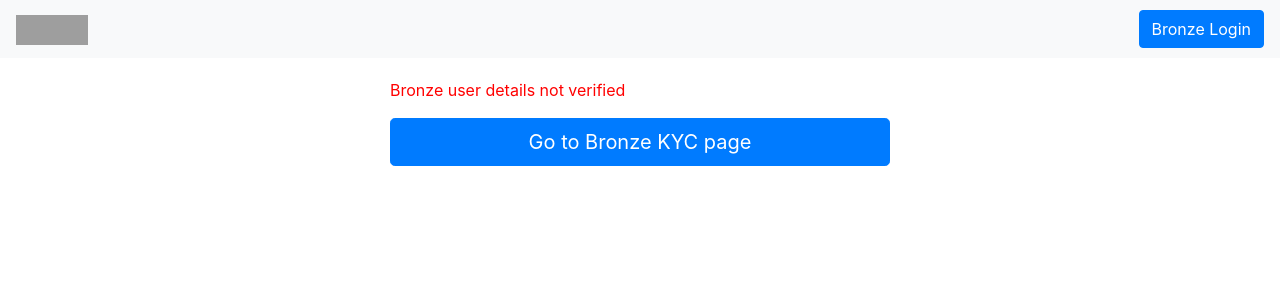
After one commit to zap-me/zap_payments, a Flask app: page /kyc_incomplete in a window 1280 px wide. The commit adds this page. Shown: the top 300 px of the page. Run offline with Flask 2, Linux system fonts and the light colour scheme; a user stored in the database is signed in; parts of the project's set-up code (start-up, migrations or seed data) failed here and were passed over; some libraries are stand-ins or nearby versions; grey boxes are pictures that could not be loaded.

Commit message:
oauth to bronze and require kyc
Co-authored-by: Daniel Newton <djpnewton@gmail.com>

```diff
--- a/app.py
+++ b/app.py
@@ -12,7 +12,7 @@ import io
 import re
 import urllib.parse
 
-from flask import url_for, redirect, render_template, request, abort, jsonify, Markup
+from flask import url_for, redirect, render_template, request, abort, jsonify, Markup, flash, g
 from flask_security.utils import encrypt_password
 from flask_socketio import Namespace, emit, join_room, leave_room
 from flask_security import current_user
@@ -21,6 +21,7 @@ import werkzeug
 import requests
 import qrcode
 import qrcode.image.svg
+from bronze import make_bronze_blueprint, bronze
 
 from app_core import app, db, mail, socketio, aw, timer
 from models import security, user_datastore, Role, User, Invoice, Utility
@@ -31,6 +32,9 @@ logger = logging.getLogger(__name__)
 ws_invoices = {}
 ws_sids = {}
 MAX_DETAIL_CHARS = 12
+
+bronze_blueprint = make_bronze_blueprint('userinfo kyc', redirect_url='/')
+app.register_blueprint(bronze_blueprint, url_prefix='/bronze_login')
 
 #
 # Helper functions
@@ -191,6 +195,23 @@ def qrcode_svg_create(data):
     svg = output.getvalue().decode('utf-8')
     return svg
 
+def check_bronze_oauth(flash_it=False):
+    if not bronze.authorized:
+        if flash_it:
+            flash('You must log in to Bronze before making a bill payment', 'danger')
+        return False;
+    if not g.bronze_kyc:
+        if flash_it:
+            flash('Unable to check user KYC level', 'danger')
+        return False;
+    return True
+
+def check_bronze_kyc_level():
+    level = int(g.bronze_kyc['level'])
+    if level < 2:
+        return False;
+    return True
+
 @app.before_first_request
 def start_address_watcher():
     aw.transfer_tx_callback = transfer_tx_callback
@@ -227,6 +248,19 @@ def urls_to_links(s):
 
 @app.before_request
 def before_request_func():
+    # set bronze vars
+    g.bronze_authorized = bronze.authorized
+    g.bronze_userinfo = None
+    g.bronze_kyc = None
+    g.bronze_kyc_url = app.config["BRONZE_ADDRESS"] + '/Manage/Kyc'
+    if bronze.authorized:
+        userinfo = bronze_blueprint.session.get('UserInfo')
+        if userinfo.ok:
+            g.bronze_userinfo = userinfo.json()
+        kyc = bronze_blueprint.session.get('AccountKyc')
+        if kyc.ok:
+            g.bronze_kyc = kyc.json()
+    # debug requests
     if "DEBUG_REQUESTS" in app.config:
         print("URL: %s" % request.url)
         print(request.headers)
@@ -315,10 +349,18 @@ socketio.on_namespace(SocketIoNamespace("/"))
 # Public endpoints
 #
 
+@app.route("/kyc_incomplete")
+def kyc_incomplete():
+    return render_template('kyc_incomplete.html')
+
 @app.route("/utilities")
 def utilities():
+    if check_bronze_oauth(True):
+        if not check_bronze_kyc_level():
+            return redirect(url_for('kyc_incomplete'))
+
     utilities = Utility.all_alphabetical(db.session)
-    return render_template("utilities.html", utilities=utilities)
+    return render_template('utilities.html', utilities=utilities)
 
 def validate_amount(amount):
     try:
@@ -400,6 +442,11 @@ def utility():
     STATUS_CREATE = "create"
     STATUS_CHECK = "check"
 
+    if not check_bronze_oauth():
+        return redirect(url_for('index'))
+    if not check_bronze_kyc_level():
+        return redirect(url_for('kyc_incomplete'))
+
     utility_id = int(request.args.get("utility"))
     utility = Utility.from_id(db.session, utility_id)
     Utility.jsonify_bank_descriptions([utility])
@@ -472,6 +519,18 @@ def invoice():
     #TODO: other statuses..
     return render_template("invoice.html", invoice=invoice, order=order, error=error, qrcode_svg=qrcode_svg, url=url)
 
+@app.route('/bronze_oauth')
+def bronze_oauth():
+    if not bronze.authorized:
+        return redirect(url_for('bronze.login'))
+    return redirect(url_for('index'))
+
+@app.route("/bronze_logout")
+def bronze_logout():
+    if bronze_blueprint.token:
+        del bronze_blueprint.token
+    return redirect(url_for('index'))
+
 if __name__ == "__main__":
     setup_logging(logging.DEBUG)
 
--- a/app_core.py
+++ b/app_core.py
@@ -48,6 +48,11 @@ if os.getenv("INVOICE_EMAIL_SECONDS"):
 app.config["INVOICE_WS_SECONDS"] = 60
 if os.getenv("INVOICE_WS_SECONDS"):
     app.config["INVOICE_WS_SECONDS"] = int(os.getenv("INVOICE_WS_SECONDS"))
+if os.getenv("CLIENT_ID"):
+    app.config["CLIENT_ID"] = os.getenv("CLIENT_ID")
+if os.getenv("CLIENT_SECRET"):
+    app.config["CLIENT_SECRET"] = os.getenv("CLIENT_SECRET")
+
 db = SQLAlchemy(app)
 mail = MailSendGrid(app)
 socketio = SocketIO(app)
--- a/requirements.txt
+++ b/requirements.txt
@@ -16,3 +16,4 @@ qrcode==6.1
 email-validator==1.0.5
 sendgrid==6.3.1
 jsbeautifier==1.11.0
+Flask-Dance==3.0.0
--- a/templates/index.html
+++ b/templates/index.html
@@ -3,7 +3,6 @@
 {% block content %}
 <div class="row justify-content-center">
 <div class="col-sm-6">
-    <img class="mb-4" src="https://zap.me/app/themes/zap/assets/public/images/logo-footer.svg" alt="" width="72" height="72">
     <ul>
         <li>
             <a href="/utilities">ZAP Bill Payment</a>
--- /dev/null
+++ b/templates/kyc_incomplete.html
@@ -0,0 +1,12 @@
+{% extends "layout.html" %}
+
+{% block content %}
+<div class="row justify-content-center">
+<div class="col-sm-6">
+    <div class="card-body">
+	<p><font color="red">Bronze user details not verified</font></p>
+	<button class="btn btn-lg btn-primary btn-block" type="button" onclick="window.location.href='{{ g.bronze_kyc_url }}'"/>Go to Bronze KYC page</button>
+    </div>
+</div>
+</div>
+{% endblock %}
--- a/templates/layout.html
+++ b/templates/layout.html
@@ -9,8 +9,43 @@
     <link rel="stylesheet" href="https://stackpath.bootstrapcdn.com/bootstrap/4.5.0/css/bootstrap.min.css" integrity="sha384-9aIt2nRpC12Uk9gS9baDl411NQApFmC26EwAOH8WgZl5MYYxFfc+NcPb1dKGj7Sk" crossorigin="anonymous">
 
     <title>{% block title %}{% endblock %}</title>
+    <nav class="navbar navbar-expand-lg navbar-light bg-light">
+      <a class="navbar-brand" href="/">
+        <img src="https://zap.me/app/themes/zap/assets/public/images/logo-footer.svg" alt="" width="72" height="30">
+      </a>
+      <div class="collapse navbar-collapse" id="navbarNavDropdown">
+        <ul class="navbar-nav">
+          <!--
+          <li class="nav-item active">
+    	    <a class="nav-link" href="/">Home<span class="sr-only">(current)</span></a>
+          </li>
+          -->
+        </ul>
+      </div>
+      {% if g.bronze_authorized %}
+          {% if g.bronze_userinfo %}
+      <span class="navbar-text">
+          {{ g.bronze_userinfo.email }}&nbsp
+      </span>
+          {% endif %}
+      <button class="btn btn-primary" type="button" onclick="window.location.href='/bronze_logout'"/>Bronze Logout</button>
+      {% else %}
+      <button class="btn btn-primary" type="button" onclick="window.location.href='/bronze_oauth'"/>Bronze Login</button>
+      {% endif %}
+    </nav>
   </head>
   <body>
+    {%- with messages = get_flashed_messages(with_categories=true) -%}
+    {% if messages %}
+    <div id="flashes" class="container-sm">
+        {% for category, message in messages %}
+        <div class="alert alert-{{ category }}" role="alert">
+            {{ message }}
+        </div>
+        {% endfor %}
+    </div>
+    {% endif %}
+    {%- endwith %}
     <div id="content" class="container-sm">
     {% block content %}
     {% endblock %}
--- a/templates/utilities.html
+++ b/templates/utilities.html
@@ -4,7 +4,6 @@
 <div class="row justify-content-center">
 <div class="col-sm-6">
 <form action="/utility">
-    <img class="mb-4" src="https://zap.me/app/themes/zap/assets/public/images/logo-footer.svg" alt="" width="72" height="72">
     <h1 class="h3 mb-3 font-weight-normal">Please choose a utility</h1>
     <div class="form-group">
         <label for="utility">Utilities:</label>
```
Also changed, not shown: bronze.py (added, +46 -0 lines).
